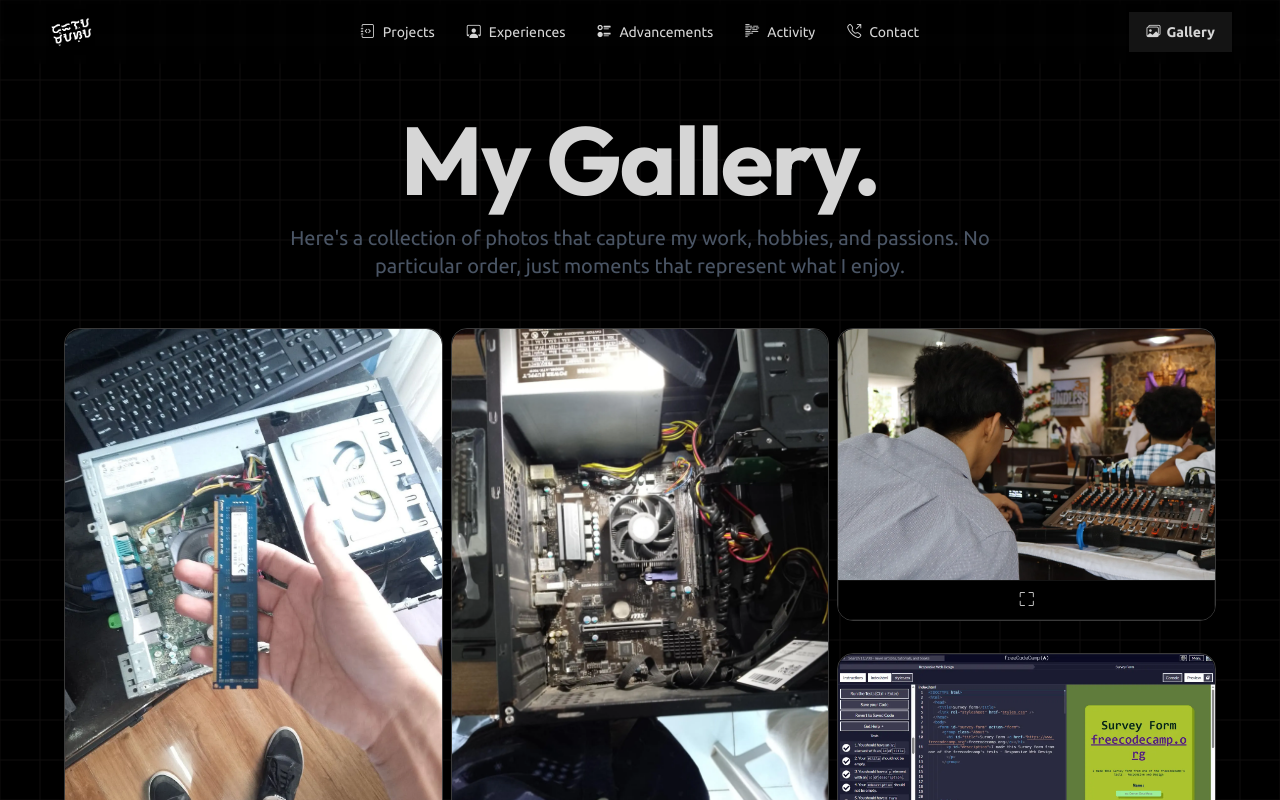
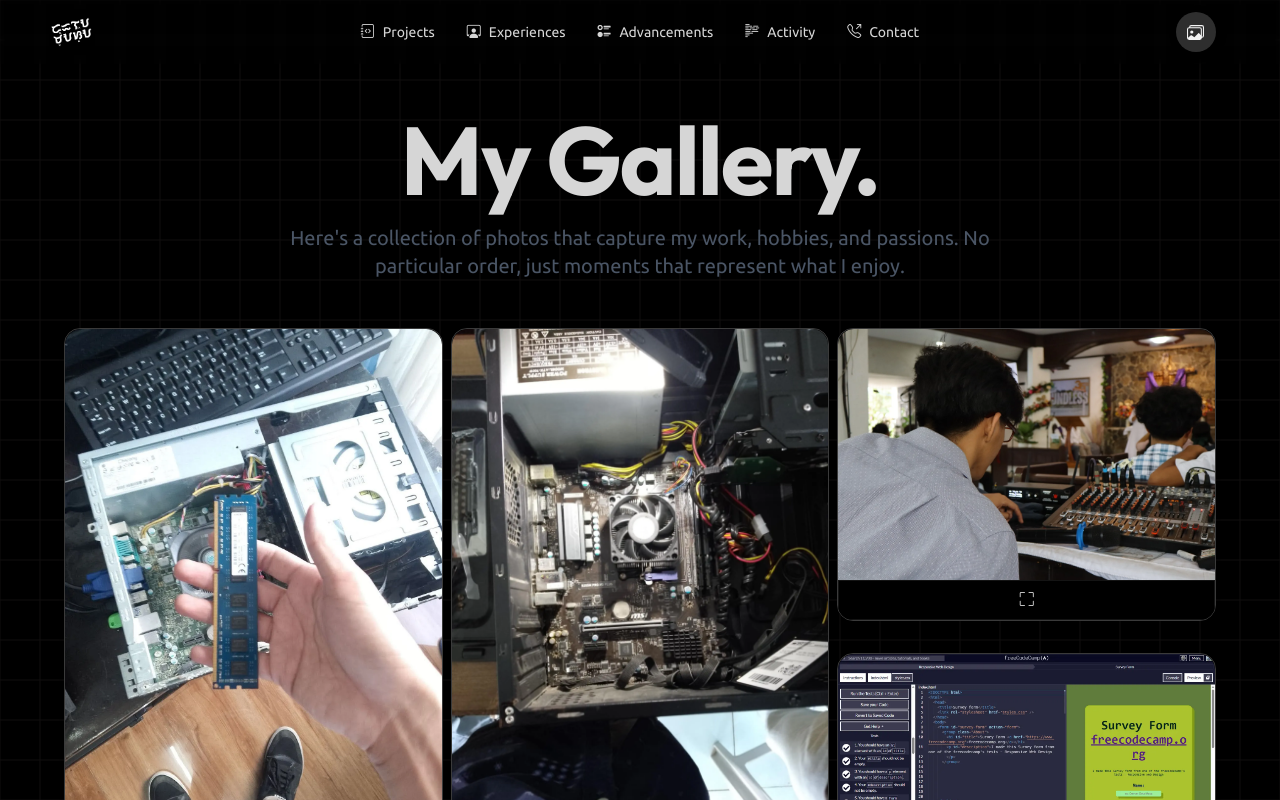
Before and after one commit to denverdelamasa/portfolio-v2, a Next.js app: page /gallery in a window 1280 px wide. Shown: the top 800 px of the page. Built offline with nearby package versions, Linux system fonts and the light colour scheme.

Commit message:
style: improved gallery button

```diff
--- a/package.json
+++ b/package.json
@@ -16,7 +16,8 @@
     "daisyui": "^5.1.0",
     "next": "15.5.2",
     "react": "19.1.0",
-    "react-dom": "19.1.0"
+    "react-dom": "19.1.0",
+    "styled-components": "^6.1.19"
   },
   "devDependencies": {
     "@eslint/eslintrc": "^3",
--- /dev/null
+++ b/src/components/GalleryButton.tsx
@@ -0,0 +1,99 @@
+import React from 'react';
+import Link from "next/link";
+import styled from 'styled-components';
+
+const Button = () => {
+  return (
+    <StyledWrapper>
+        <Link href="/gallery">
+            <button className="GalleryBtn mx-4">
+                <div className="Gallerysign">
+                    <svg xmlns="http://www.w3.org/2000/svg" viewBox="0 0 16 16">
+                        <path d="M4.502 9a1.5 1.5 0 1 0 0-3 1.5 1.5 0 0 0 0 3" />
+                        <path d="M14.002 13a2 2 0 0 1-2 2h-10a2 2 0 0 1-2-2V5A2 2 0 0 1 2 3a2 2 0 0 1 2-2h10a2 2 0 0 1 2 2v8a2 2 0 0 1-1.998 2M14 2H4a1 1 0 0 0-1 1h9.002a2 2 0 0 1 2 2v7A1 1 0 0 0 15 11V3a1 1 0 0 0-1-1M2.002 4a1 1 0 0 0-1 1v8l2.646-2.354a.5.5 0 0 1 .63-.062l2.66 1.773 3.71-3.71a.5.5 0 0 1 .577-.094l1.777 1.947V5a1 1 0 0 0-1-1z" />
+                    </svg>
+                </div>
+                <div className="Gallerytext my-auto">Gallery</div>
+            </button>
+        </Link>
+    </StyledWrapper>
+  );
+}
+
+const StyledWrapper = styled.div`
+  .GalleryBtn {
+    --black: #000000;
+    --ch-black: #141414;
+    --eer-black: #1b1b1b;
+    --night-rider: #2e2e2e;
+    --white: #ffffff;
+    --af-white: #f3f3f3;
+    --ch-white: #e1e1e1;
+    display: flex;
+    align-items: center;
+    justify-content: flex-start;
+    width: 40px;
+    height: 40px;
+    border: none;
+    border-radius: 50%;
+    cursor: pointer;
+    position: relative;
+    overflow: hidden;
+    transition-duration: 0.3s;
+    box-shadow: 2px 2px 10px rgba(0, 0, 0, 0.199);
+    background-color: var(--night-rider);
+  }
+
+  /* plus sign */
+  .Gallerysign {
+    width: 100%;
+    transition-duration: 0.3s;
+    display: flex;
+    align-items: center;
+    justify-content: center;
+  }
+
+  .Gallerysign svg {
+    width: 17px;
+  }
+
+  .Gallerysign svg path {
+    fill: var(--af-white);
+  }
+  /* text */
+  .Gallerytext {
+    position: absolute;
+    right: 0%;
+    width: 0%;
+    opacity: 0;
+    color: var(--af-white);
+    font-size: 0.9em;
+    font-weight: 600;
+    transition-duration: 0.3s;
+  }
+  /* hover effect on button width */
+  .GalleryBtn:hover {
+    width: 125px;
+    border-radius: 6px;
+    transition-duration: 0.3s;
+  }
+
+  .GalleryBtn:hover .Gallerysign {
+    width: 30%;
+    transition-duration: 0.3s;
+    padding-left: 20px;
+  }
+  /* hover effect button's text */
+  .GalleryBtn:hover .Gallerytext {
+    opacity: 1;
+    width: 70%;
+    transition-duration: 0.3s;
+    padding-right: 10px;
+    padding-top: 1px;
+  }
+  /* button click effect*/
+  .GalleryBtn:active {
+    transform: translate(2px, 2px);
+  }`;
+
+export default Button;
--- a/src/components/Navbar.tsx
+++ b/src/components/Navbar.tsx
@@ -5,6 +5,8 @@ import Link from "next/link";
 import avatar from "../assets/avatar.png";
 import avatarAnimated from "../assets/avatar-animated.gif";
 import Image from "next/image";
+
+import GalleryButton from "./GalleryButton";
 
 export default function Navbar() {
   const [isHovered, setIsHovered] = useState(false);
@@ -61,10 +63,7 @@ export default function Navbar() {
         </ul>
       </div>
       <div className="navbar-end">
-        <Link className="btn" href="/gallery">
-          <i className="bi bi-images"></i>
-          Gallery
-        </Link>
+        <GalleryButton/>
         <div className="dropdown dropdown-end">
           <div tabIndex={0} role="button" className="btn btn-ghost lg:hidden">
             <svg xmlns="http://www.w3.org/2000/svg" className="h-5 w-5" fill="none" viewBox="0 0 24 24" stroke="currentColor"> <path strokeLinecap="round" strokeLinejoin="round" strokeWidth="2" d="M4 6h16M4 12h8m-8 6h16" /> </svg>
```
Also changed, not shown: src/components/homepage/content/cards/ContributionGraph.tsx (+207 -118 lines), 1 other file (tests, documents, lock files or other folders).
